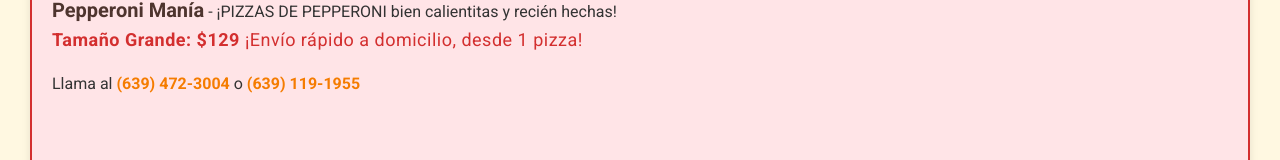
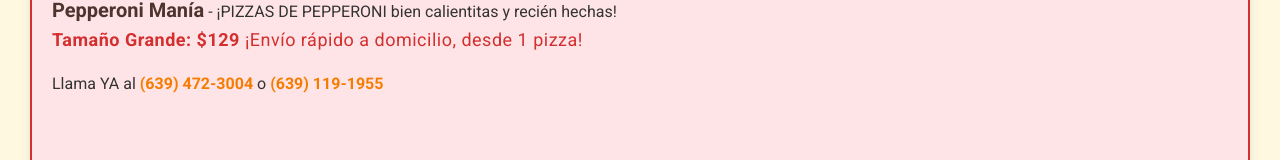
Before and after one commit to testproy/menulasierra, a plain HTML site: page index.html in a window 1280 px wide. Shown: the part 153-313 px from the top of the page. Drawn offline with Linux system fonts and the light colour scheme.

Commit message:
Update index.html

```diff
--- a/index.html
+++ b/index.html
@@ -184,7 +184,7 @@
         <div class="pizza-item">
             <span class="pizza-name">Pepperoni Manía</span> - ¡PIZZAS DE PEPPERONI bien calientitas y recién hechas!<br>
             <span class="price offer-price"><strong>Tamaño Grande: $129</strong> ¡Envío rápido a domicilio, desde 1 pizza!</span><br>
-            <p>Llama al <strong><a href="tel:+526394723004" onclick="trackContact(event)">(639) 472-3004</a></strong> o <strong><a href="tel:+526391191955" onclick="trackContact(event)">(639) 119-1955</a></strong></p>
+            <p>Llama YA al <strong><a href="tel:+526394723004" onclick="trackContact(event)">(639) 472-3004</a></strong> o <strong><a href="tel:+526391191955" onclick="trackContact(event)">(639) 119-1955</a></strong></p>
         </div>
     </div>
     <h1>Pizzeria La Sierra Delicias</h1>
```
